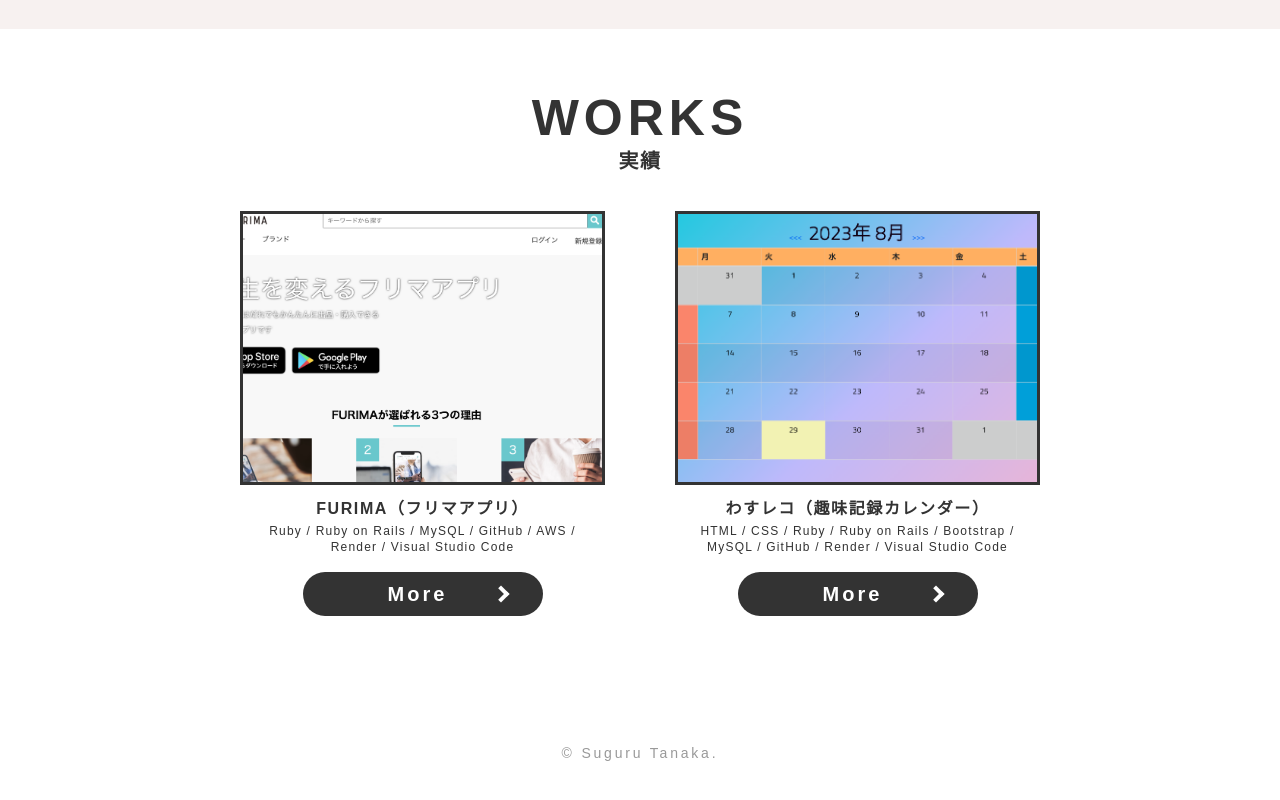
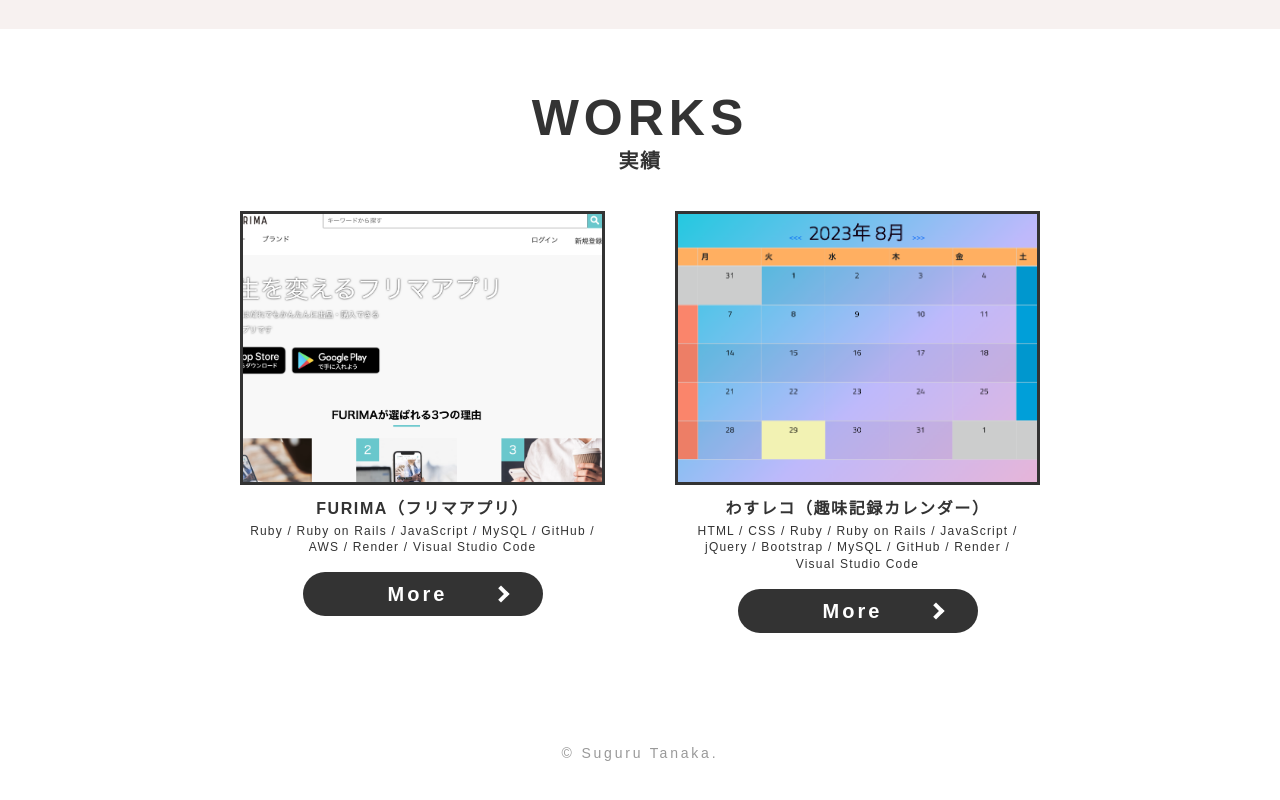
Before and after one commit to sinkaigyo46/portfolio-site, a plain HTML site: page index.html in a window 1280 px wide. Shown: the part 2326-3126 px from the top of the page. Drawn offline with nearby package versions, Linux system fonts and the light colour scheme.

Commit message:
説明文加筆

```diff
--- a/index.html
+++ b/index.html
@@ -164,7 +164,7 @@
                   <!-- 記載番号：18 -->
                   <h3>FURIMA（フリマアプリ）</h3>
                   <!-- 記載番号：19 -->
-                  <p>Ruby / Ruby on Rails / MySQL / GitHub / AWS / Render / Visual Studio Code </p>
+                  <p>Ruby / Ruby on Rails / JavaScript / MySQL / GitHub / AWS / Render / Visual Studio Code </p>
                 </div>
                 <div class="works__item-btn-block">
                   <a href="works/01.html" class="button">More</a>
@@ -178,7 +178,7 @@
                     <!-- 記載番号：18 -->
                     <h3>わすレコ（趣味記録カレンダー）</h3>
                     <!-- 記載番号：19 -->
-                    <p>HTML / CSS / Ruby / Ruby on Rails / Bootstrap / MySQL / GitHub / Render / Visual Studio Code </p>
+                    <p>HTML / CSS / Ruby / Ruby on Rails / JavaScript / jQuery / Bootstrap / MySQL / GitHub / Render / Visual Studio Code </p>
                   </div>
                   <div class="works__item-btn-block">
                     <a href="works/02.html" class="button">More</a>
```
Also changed, not shown: works/01.html (+1 -1 lines).
